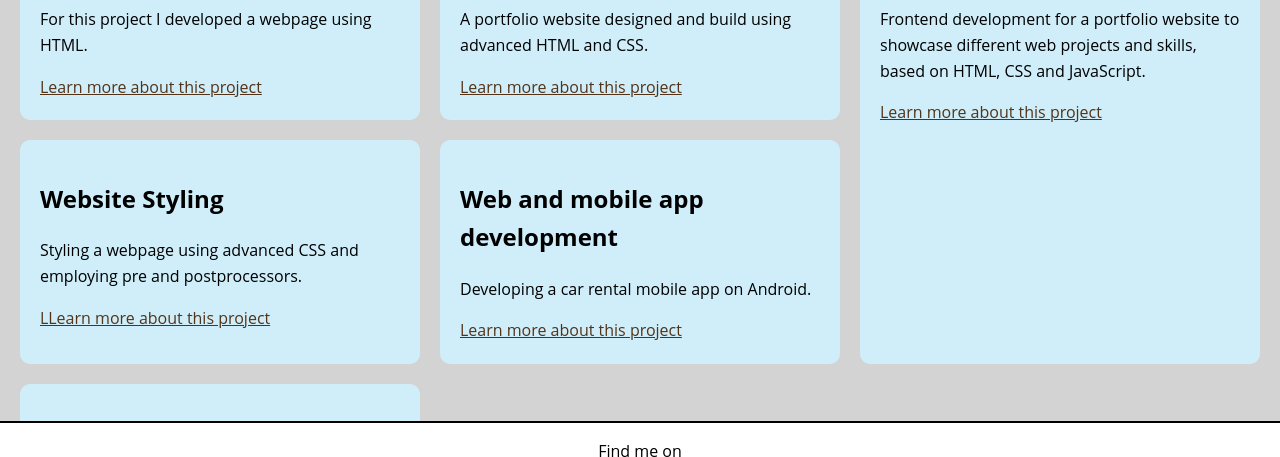
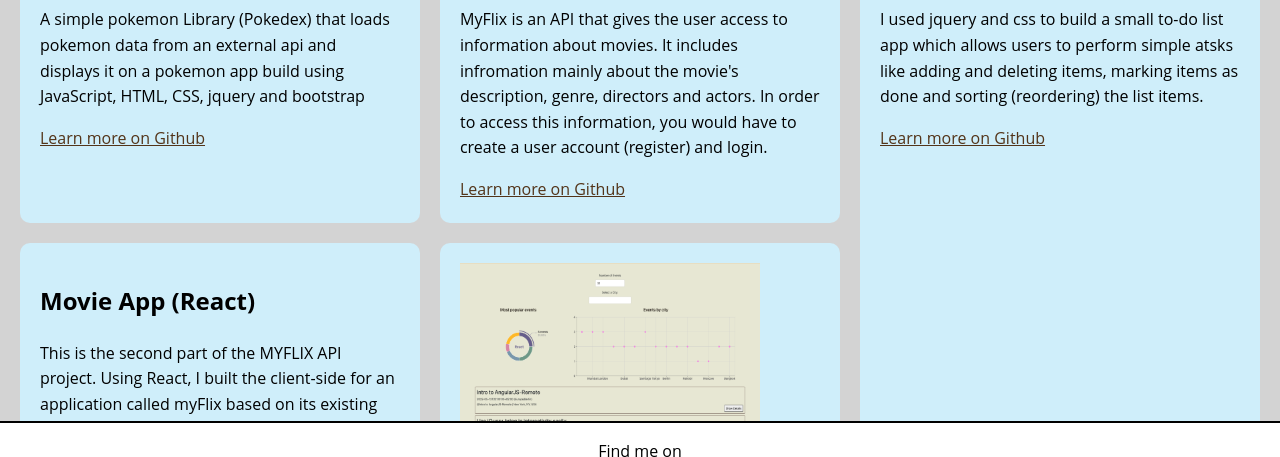
Before and after one commit to jessinmacdon/portfolio-website, a plain HTML site: page work.html in a window 1280 px wide. Shown: the part 279-736 px from the top of the page. Drawn offline with nearby package versions, Linux system fonts and the light colour scheme.

Commit message:
updating the work.html page to include newly built projects
- adding a screenshot of the meet app
- adding other content for more projects
- creating a gitignore file (.DS_Store) included in the file.

```diff
--- a/work.html
+++ b/work.html
@@ -1,20 +1,27 @@
 <!DOCTYPE html>
 <html lang="en">
+
   <head>
     <meta charset="utf-8">
     <meta name="viewport" content="width=device-width, initial-scale=1">
     <title>My skills and projects</title>
     <link rel="shortcut icon" type="image/png" href="img/tittle-image.png">
-    <link rel="stylesheet" type="text/css" href="https://cdnjs.cloudflare.com/ajax/libs/normalize/8.0.1/normalize.min.css">
+    <link rel="stylesheet" type="text/css"
+      href="https://cdnjs.cloudflare.com/ajax/libs/normalize/8.0.1/normalize.min.css">
     <link rel="preconnect" href="https://fonts.googleapis.com">
     <link rel="preconnect" href="https://fonts.gstatic.com" crossorigin>
-    <link href="https://fonts.googleapis.com/css2?family=Lato:ital,wght@0,400;0,700;1,400&family=Mulish:ital,wght@0,400;0,700;1,400;1,700&display=swap" rel="stylesheet">
+    <link
+      href="https://fonts.googleapis.com/css2?family=Lato:ital,wght@0,400;0,700;1,400&family=Mulish:ital,wght@0,400;0,700;1,400;1,700&display=swap"
+      rel="stylesheet">
     <link rel="stylesheet" type="text/css" href="css/style.production.css">
   </head>
+
   <body>
     <header class="page-header">
-      <img src="img/logo.svg" class="page-header__item" id="logo-desktop" alt="logo with name Macdon Jessin in block letters." width="250" height="70">
-      <img src="img/logo-small.svg" class="page-header__item" id="logo-mobile" alt="logo which is a picture of a screw bar" width="100" height="70">
+      <img src="img/logo.svg" class="page-header__item" id="logo-desktop"
+        alt="logo with name Macdon Jessin in block letters." width="250" height="70">
+      <img src="img/logo-small.svg" class="page-header__item" id="logo-mobile"
+        alt="logo which is a picture of a screw bar" width="100" height="70">
       <nav class="page-header__item">
         <ul role="menubar" class="navigation-list">
           <li role="presentation">
@@ -38,67 +45,97 @@
       </div>
       <section>
         <div class="grid">
-          <div class="grid__item">
-            <h2>Web app development</h2>
+          <div class="grid__item pokemon-app-grid">
+            <h2>Pokedex App</h2>
             <p>
-              For this project I developed a webpage using HTML.
+              A simple pokemon Library (Pokedex) that loads pokemon data from an external api and displays it on a
+              pokemon app build using JavaScript, HTML, CSS, jquery and bootstrap
             </p>
-            <a href="#" aria-label="Follow this link to learn more about what this project was about and my role in the project">Learn more about this project</a>
+            <a href="https://github.com/jessinmacdon/pokedex-app"
+              aria-label="Follow this link to learn more about what this project was about and my role in the project"
+              target="_blank">Learn more on Github</a>
+          </div>
+          <div class="grid__item myflix_api-grid">
+            <h2>MyFlix App (A movie API)</h2>
+            <p>
+              MyFlix is an API that gives the user access to information about movies. It includes infromation mainly
+              about the movie's description, genre, directors and actors. In order to access this information, you would
+              have to create a user account (register) and login.
+            </p>
+            <a href="https://github.com/jessinmacdon/movie_api"
+              aria-label="Follow this link to learn more about what this project was about and my role in the project"
+              target="_blank">Learn more on Github</a>
           </div>
           <div class="grid__item">
-            <h2>Portfolio website</h2>
+            <h2>Movie App (React)</h2>
             <p>
-              A portfolio website designed and build using advanced HTML and CSS.
+              This is the second part of the MYFLIX API project. Using React, I built the client-side for an application
+              called myFlix based on its existing server-side code (REST API and database).
             </p>
-            <a href="#" aria-label="Follow this link to learn more about what this project was about and my role in the project">Learn more about this project</a>
+            <a href="https://github.com/jessinmacdon/myFlix-client"
+              aria-label="Follow this link to learn more about what this project was about and my role in the project"
+              target="_blank">Learn more on Github</a>
           </div>
-          <div class="grid__item">
-            <h2>Website Styling</h2>
+          <div class="grid__item meet-app-box">
+            <img src="img/meet-app.png" class="meet-app-screenshot" id="meet-app-image"
+              alt="picture of the look and feel of meet app" width="300" height="180">
+            <h2>Meet App</h2>
             <p>
-              Styling a webpage using advanced CSS and employing pre and postprocessors.
+              A serverles, progressive web app (PWA) that fetches data from Google's Calendar API and displays them in a
+              react application. The app was built follwoing a test-driven development (TDD) approach, using a cloud
+              based server with OAuth2 to authenticate users on the app. The app is a Progressive web app which enables
+              the web app to behave like a native app. It also allows users to browse and events even when offline.
             </p>
-            <a href="#" aria-label="Follow this link to learn more about what this project was about and my role in the project">LLearn more about this project</a>
-          </div>
-          <div class="grid__item">
-            <h2>Web and mobile app development</h2>
-            <p>
-              Developing a car rental mobile app on Android.
-            </p>
-            <a href="#" aria-label="Follow this link to learn more about what this project was about and my role in the project">Learn more about this project</a>
+            <a href="https://github.com/jessinmacdon/meet"
+              aria-label="Follow this link to learn more about what this project was about and my role in the project"
+              target="_blank">Learn
+              more on Github</a>
+            <br>
+            <a href="https://jessinmacdon.github.io/meet"
+              aria-label="Follow this link to check out the live version on gh-pages" target="_blank">Go to App</a>
           </div>
           <div class="grid__item">
             <h2>Mobile app development</h2>
             <p>
               Developinig a doctor appointment booking platform on Android and iOS.
             </p>
-            <a href="#" aria-label="Follow this link to learn more about what this project was about and my role in the project">Learn more about this project</a>
+            <a href="#"
+              aria-label="Follow this link to learn more about what this project was about and my role in the project">Learn
+              more about this project</a>
           </div>
           <div class="grid__item">
-            <h2>Web development</h2>
+            <h2>To-do list miniproject</h2>
             <p>
-              Frontend development for a portfolio website to showcase different web projects and skills, based on HTML, CSS and JavaScript.
+              I used jquery and css to build a small to-do list app which allows users to perform simple atsks like
+              adding and deleting items, marking items as done and sorting (reordering) the list items.
             </p>
-            <a href="#" aria-label="Follow this link to learn more about what this project was about and my role in the project">Learn more about this project</a>
+            <a href="https://github.com/jessinmacdon/to-do-list-app"
+              aria-label="Follow this link to learn more about what this project was about and my role in the project"
+              target="_blank">Learn more on Github</a>
           </div>
         </div>
-    </section>
+      </section>
     </main>
     <footer class="footer">
       <div class="footer__item">
         <p>Find me on</p>
       </div>
       <div class="footer__item">
-        <a href="https://twitter.com/jessinmacdon" class="social-media__link" target="_blank" aria-label="get to know more about my interest and tweets">
+        <a href="https://twitter.com/jessinmacdon" class="social-media__link" target="_blank"
+          aria-label="get to know more about my interest and tweets">
           <img src="img/twitter-icon.svg" alt="twitter" width="30" height="30">
         </a>
-        <a href="https://www.xing.com/profile/Jessin_Macdon/cv" class="social-media__link" target="_blank" aria-label="click here to have a look at my Xing.de profile">
+        <a href="https://www.xing.com/profile/Jessin_Macdon/cv" class="social-media__link" target="_blank"
+          aria-label="click here to have a look at my Xing.de profile">
           <img src="img/xing-icon.svg" alt="Xing" width="30" height="30">
         </a>
-        <a href="https://www.linkedin.com/in/jessinmacdon" class="social-media__link" target="_blank" aria-label="click here to have a look at my LinkedIn profile">
+        <a href="https://www.linkedin.com/in/jessinmacdon" class="social-media__link" target="_blank"
+          aria-label="click here to have a look at my LinkedIn profile">
           <img src="img/linkedin-icon.svg" alt="LinkedIn" width="30" height="30">
         </a>
       </div>
     </footer>
     <script src="js/tota11y.min.js"></script>
   </body>
+
 </html>
```
Also changed, not shown: contact.html (+1 -0 lines), js/scripts.js (added, +74 -0 lines), img/meet-app.png (added), 2 other files.
